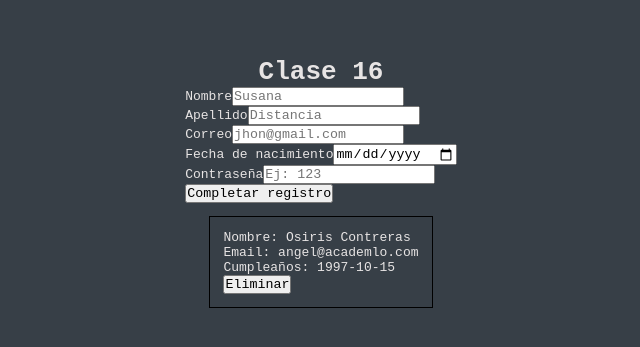
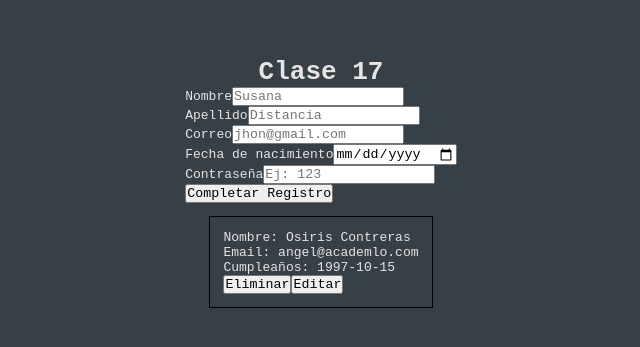
Before and after one commit to Osimitzu/Main-Testing-Project-REACT, a React (Vite) app: page / in a window 1280 px wide. Shown: the part 211-558 px from the top of the page, without its empty margins (319-959 px from the left). Built offline with nearby package versions, Linux system fonts and the light colour scheme.

Commit message:
crud con estado local UPDATE

```diff
--- a/src/components/App.jsx
+++ b/src/components/App.jsx
@@ -20,6 +20,8 @@ function App() {
     },
   ]);
 
+  const [userUpdate, setUserUpdate] = useState(null);
+
   // Create (añadimos un nuevo usuario)
   const addUser = (userData) => {
     // Mutabilidad // Inmutabilidad
@@ -41,12 +43,36 @@ function App() {
     setUsers(filteredUsers);
   };
 
+  const selectUser = (userData) => {
+    // console.log(userData);
+    setUserUpdate(userData);
+  };
+
+  const userActualization = (userData) => {
+    // Encontrar dentro del arreglo del estado el objeto(usuario) que va a ser actualizado
+    const index = users.findIndex((user) => user.id === userData.id);
+    // Remplazar el objeto actual por el objeto userData
+    users[index] = userData;
+    // Seteamos el estado
+    setUsers([...users]);
+    // Vaciar el formulario
+    setUserUpdate(null);
+  };
+
   return (
     <div className="App">
-      <h1>Clase 16</h1>
+      <h1>Clase 17</h1>
       {/* <Todo /> */}
-      <Form createUser={(data) => addUser(data)} />
-      <UsersList usersData={users} deleteHandler={(id) => deleteUser(id)} />
+      <Form
+        createUser={(data) => addUser(data)}
+        selectedUser={userUpdate}
+        updateUser={(data) => userActualization(data)}
+      />
+      <UsersList
+        usersData={users}
+        deleteHandler={(id) => deleteUser(id)}
+        selectUser={(data) => selectUser(data)}
+      />
     </div>
   );
 }
--- a/src/components/Form.jsx
+++ b/src/components/Form.jsx
@@ -1,6 +1,7 @@
 import { useForm } from "react-hook-form";
+import { useEffect } from "react";
 
-const Form = ({ createUser }) => {
+const Form = ({ createUser, selectedUser, updateUser }) => {
   //useForm -> Custom Hook
   //Lo ejecutamos. Retorna un objeto. Vamos a desestructurar dos propiedades muy importantes: register y handleSubmit.
   const {
@@ -10,7 +11,24 @@ const Form = ({ createUser }) => {
     reset,
   } = useForm();
 
+  useEffect(() => {
+    // Determinar si hay un usuario seleccionado
+    if (selectedUser) {
+      // si lo hay se carga su info
+      reset(selectedUser);
+    } else {
+      // si no lo hay, el formulario estara vacio
+      emptyForm();
+    }
+  }, [selectedUser]);
+
   const submit = (data) => {
+    if (selectedUser) {
+      // Si hay un usuario seleccionado hay que editar.
+      // alert("Se edito");
+      updateUser(data);
+    } else {
+      // Si no hay un usuario seleccionado hay que crear uno nuevo
       data.id = Date.now();
       //Sacar el objeto data
       createUser(data);
@@ -18,22 +36,12 @@ const Form = ({ createUser }) => {
       //Si el envio de informacion ocurre con exito
       //Limpio el formulario
       emptyForm();
+    }
   };
 
   //reset
   //Lo que hace es recibir un objeto que como propiedades va a tener los nombres de los diferentes inputs del formulario
   //Los valores que tengan  las propiedades de este objeto se setearan como valores del input
-
-  //Valores por default
-  const fillForm = () => {
-    reset({
-      email: "john@gmail.com",
-      password: "john1234",
-      first_name: "John",
-      last_name: "Doe",
-      birthday: "1993-10-10",
-    });
-  };
 
   //Limpieza del formulario
   const emptyForm = () => {
@@ -96,7 +104,7 @@ const Form = ({ createUser }) => {
           />
         </div>
 
-        <button type="submit">Completar registro</button>
+        <button type="submit">Completar Registro</button>
       </form>
     </div>
   );
--- a/src/components/UsersList.jsx
+++ b/src/components/UsersList.jsx
@@ -1,6 +1,6 @@
 import "../styles/UsersList.css";
 
-const UsersList = ({ usersData, deleteHandler }) => {
+const UsersList = ({ usersData, deleteHandler, selectUser }) => {
   return (
     <ul>
       {usersData?.map((user) => (
@@ -18,6 +18,7 @@ const UsersList = ({ usersData, deleteHandler }) => {
             {user.birthday}
           </h4>
           <button onClick={() => deleteHandler(user.id)}>Eliminar</button>
+          <button onClick={() => selectUser(user)}>Editar</button>
         </li>
       ))}
     </ul>
```
Lines whose indentation alone changed are shown as unchanged.
